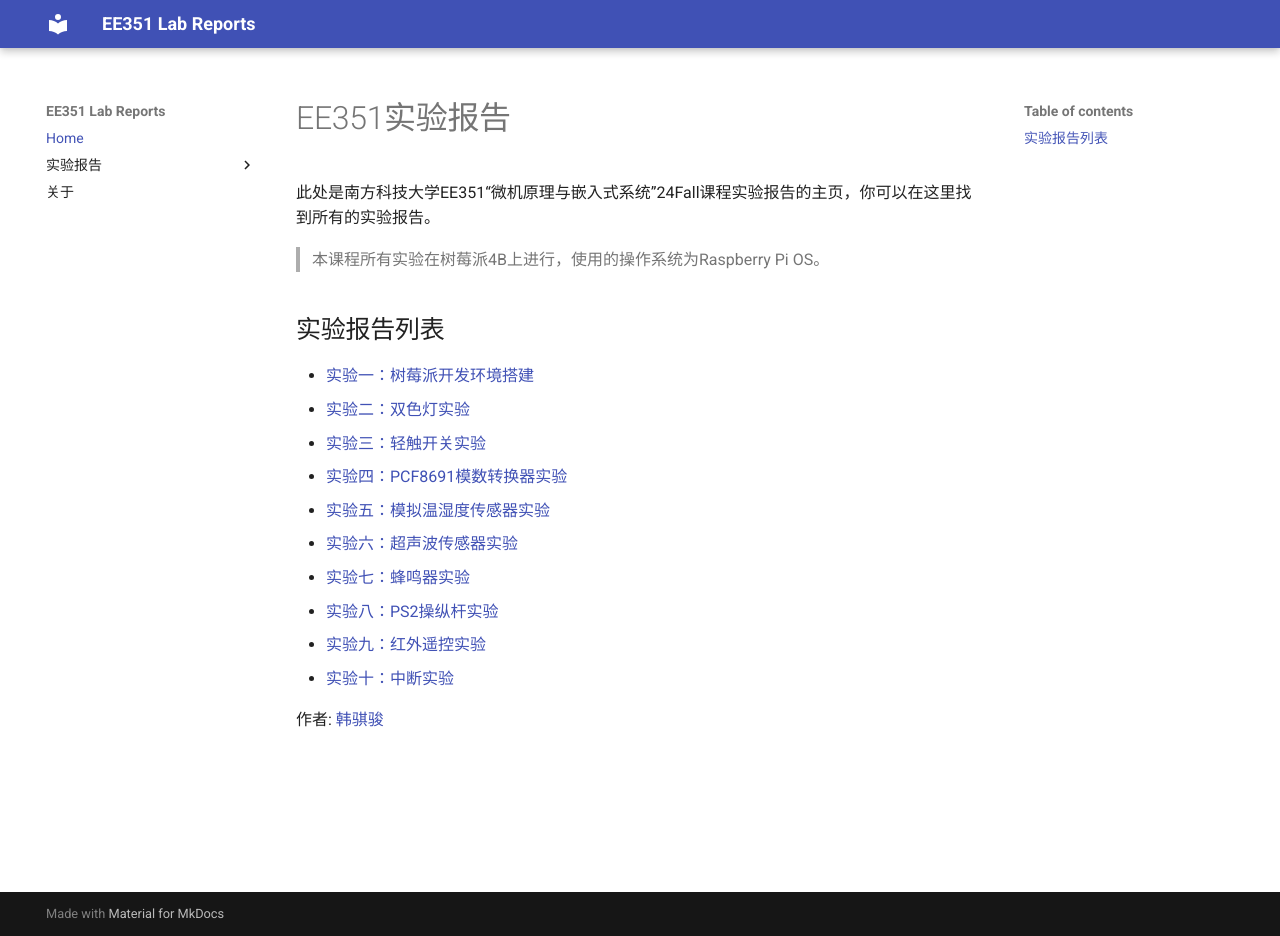
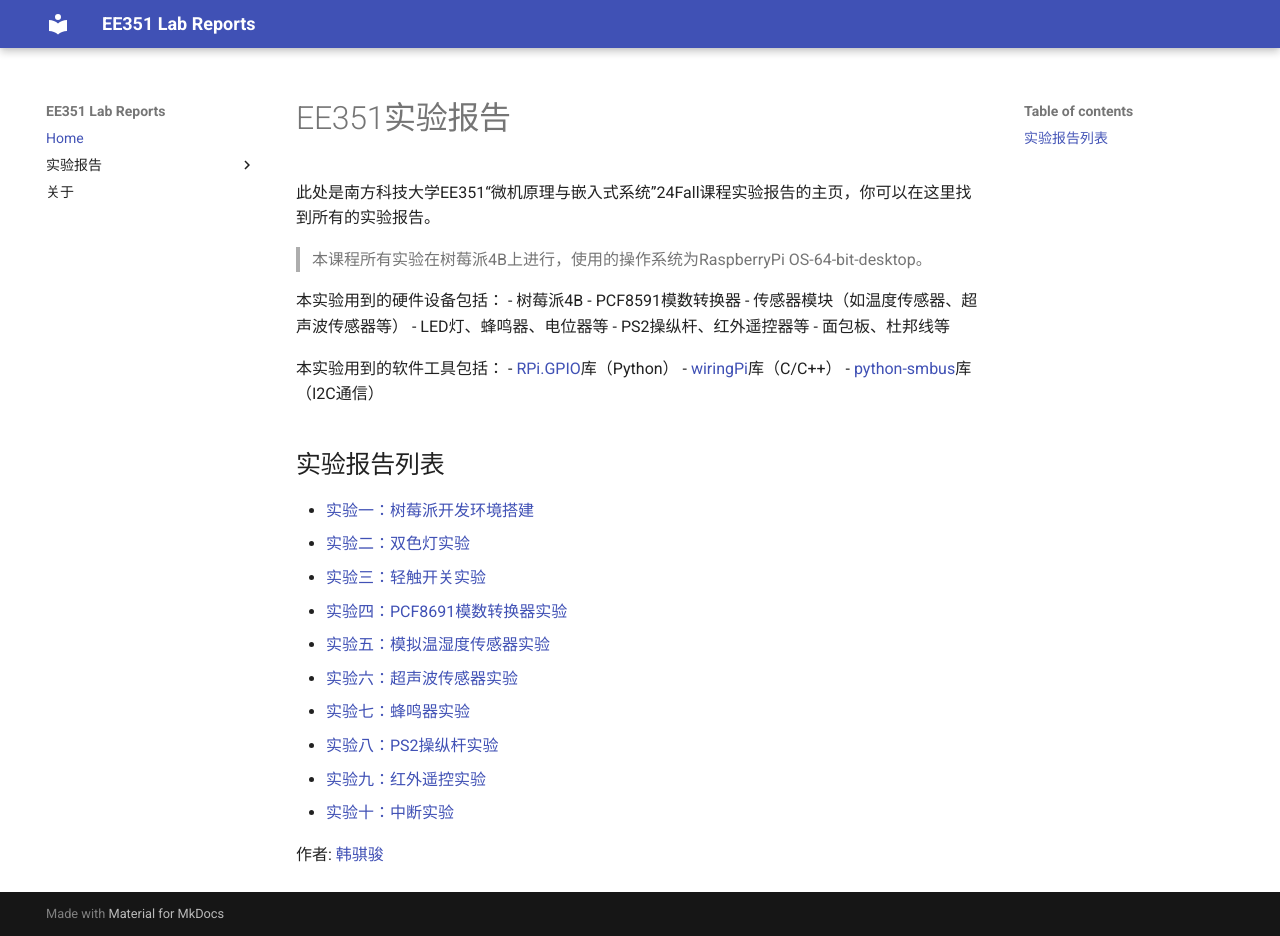
Before and after one commit to sergiudm/ee351-lab-reports, an MkDocs documentation site: the page built from docs/index.md, in a window 1280 px wide and 936 px high. Built offline with MkDocs 1.6.1 and Material for MkDocs 9.7.7, drawn with Linux system fonts in a browser that asks for light colours.

Commit message:
Update EE351实验报告 documentation with hardware and software tools used in experiments

```diff
--- a/docs/index.md
+++ b/docs/index.md
@@ -1,7 +1,20 @@
 # EE351实验报告
 此处是南方科技大学EE351“微机原理与嵌入式系统”24Fall课程实验报告的主页，你可以在这里找到所有的实验报告。
 
-> 本课程所有实验在树莓派4B上进行，使用的操作系统为Raspberry Pi OS。
+> 本课程所有实验在树莓派4B上进行，使用的操作系统为RaspberryPi OS-64-bit-desktop。
+
+本实验用到的硬件设备包括：
+- 树莓派4B
+- PCF8591模数转换器
+- 传感器模块（如温度传感器、超声波传感器等）
+- LED灯、蜂鸣器、电位器等
+- PS2操纵杆、红外遥控器等
+- 面包板、杜邦线等
+
+本实验用到的软件工具包括：
+- [RPi.GPIO](https://pypi.org/project/RPi.GPIO/)库（Python）
+- [wiringPi](https://github.com/WiringPi/WiringPi)库（C/C++）
+- [python-smbus](https://archive.kernel.org/oldwiki/i2c.wiki.kernel.org/index.php/I2C_Tools.html)库（I2C通信）
 
 ## 实验报告列表
 - [实验一：树莓派开发环境搭建](./lab1.md)
```
